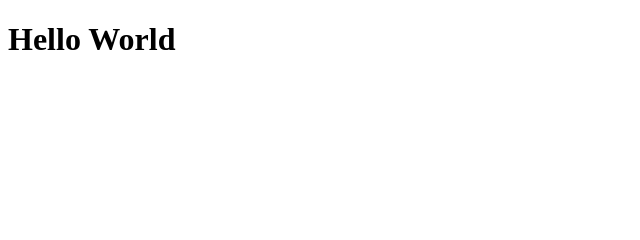
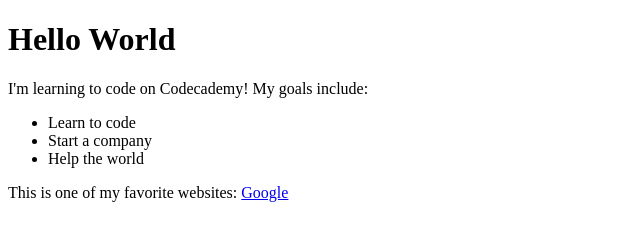
Before and after one commit to kyleholden03-code/Codecademy-Lesson-Website-Development, a plain HTML site: page Index.html in a window 1280 px wide. Shown: the whole page, without its empty margins (0-640 px from the left). Drawn offline with Linux system fonts and the light colour scheme.

Commit message:
Update Index.html

```diff
--- a/Index.html
+++ b/Index.html
@@ -6,5 +6,12 @@
 
   <body>
     <h1>Hello World</h1>
+      <p>I'm learning to code on Codecademy! My goals include:</p>
+<ul>
+  <li>Learn to code</li>
+  <li>Start a company</li>
+  <li>Help the world</li>
+</ul>
+<p>This is one of my favorite websites: <a href="https://www.serebii.net/" target="_blank">Google</a></p>
   </body>
 </html>
```
